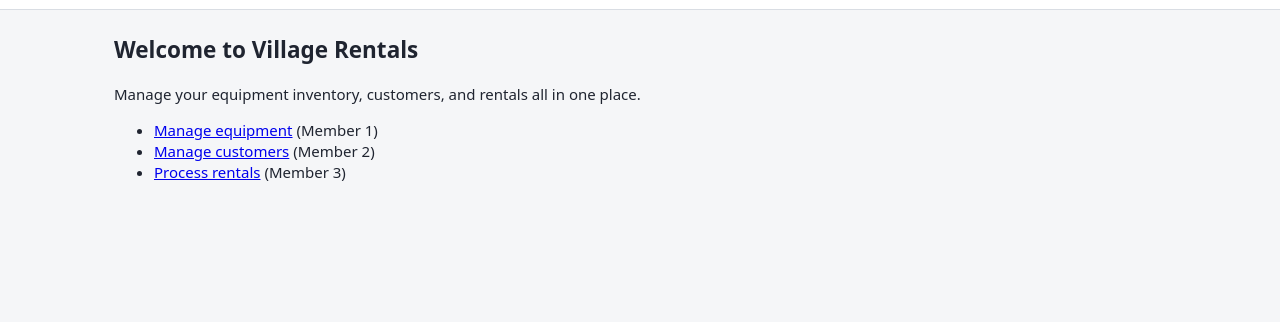
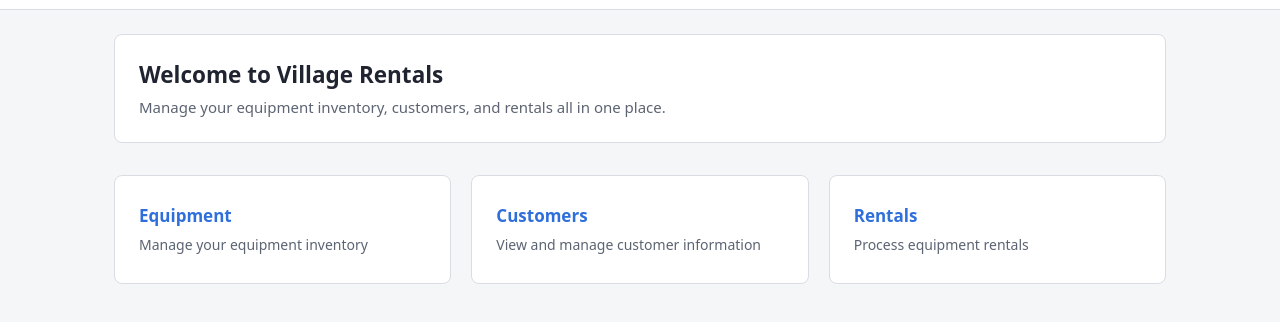
Before and after one commit to cwaku/village_rentals, a website: page public/index.html in a window 1280 px wide. Shown: the part 40-362 px from the top of the page. Drawn offline with Linux system fonts and the light colour scheme.

Commit message:
Added html and css to home page

```diff
--- a/public/css/styles.css
+++ b/public/css/styles.css
@@ -9,6 +9,47 @@
   --danger: #b63030;
   --success: #1f7a3a;
   --warn: #a56600;
+}
+
+.grid-boxes {
+  display: grid;
+  grid-template-columns: repeat(auto-fit, minmax(240px, 1fr));
+  gap: 20px;
+  margin-top: 32px;
+}
+.box {
+  background: var(--surface);
+  border: 1px solid var(--border);
+  border-radius: 8px;
+  padding: 28px 24px;
+  text-decoration: none;
+  color: var(--text);
+  display: flex;
+  flex-direction: column;
+  gap: 8px;
+  transition: box-shadow 0.15s;
+}
+.box:hover {
+  box-shadow: 0 4px 16px rgba(0,0,0,0.08);
+}
+.box .box-title {
+  font-size: 17px; font-weight: 600; color: var(--accent);
+}
+.box .box-description  {
+  font-size: 14px; color: var(--muted);
+}
+.welcome_sign {
+  background: var(--surface);
+  border: 1px solid var(--border);
+  border-radius: 8px;
+  padding: 24px;
+  margin-top: 8px;
+}
+.welcome_sign h2 {
+  margin: 0 0 6px;
+}
+.welcome_sign p  {
+  margin: 0; color: var(--muted);
 }
 
 * { box-sizing: border-box; }
@@ -35,6 +76,11 @@ header.app-header {
 header.app-header h1 {
   margin: 0;
   font-size: 18px;
+}
+
+header.app-header h1 a {
+  color: inherit;
+  text-decoration: none;
 }
 
 header.app-header nav a {
--- a/public/index.html
+++ b/public/index.html
@@ -5,9 +5,10 @@
   <title>Village Rentals</title>
   <link rel="stylesheet" href="/css/styles.css">
 </head>
+
 <body>
   <header class="app-header">
-    <h1>Village Rentals</h1>
+    <h1><a href="/">Village Rentals</a></h1>
     <nav>
       <a href="/">Home</a>
       <a href="/equipment.html">Equipment</a>
@@ -15,17 +16,30 @@
       <a href="/rentals.html">Rentals</a>
     </nav>
   </header>
+
   <main>
-    <div class="welcome_Sign">
+    <div class="welcome_sign">
       <h2>Welcome to Village Rentals</h2>
       <p>Manage your equipment inventory, customers, and rentals all in one place.</p>
     </div>
 
-    <ul>
-      <li><a href="/equipment.html">Manage equipment</a> (Member 1)</li>
-      <li><a href="/customers.html">Manage customers</a> (Member 2)</li>
-      <li><a href="/rentals.html">Process rentals</a> (Member 3)</li>
-    </ul>
+    <div class="grid-boxes">
+      <a class="box" href="/equipment.html">
+        <span class="box-title">Equipment</span>
+        <span class="box-description">Manage your equipment inventory</span>
+      </a>
+      <a class="box" href="/customers.html">
+        <span class="box-title">Customers</span>
+        <span class="box-description">View and manage customer information</span>
+      </a>
+      <a class="box" href="/rentals.html">
+        <span class="box-title">Rentals</span>
+        <span class="box-description">Process equipment rentals</span>
+      </a>
+    </div>
+
+
   </main>
+
 </body>
 </html>
```
Also changed, not shown: public/customers.html (+1 -1 lines), public/equipment.html (+1 -1 lines), public/rentals.html (+1 -1 lines).
